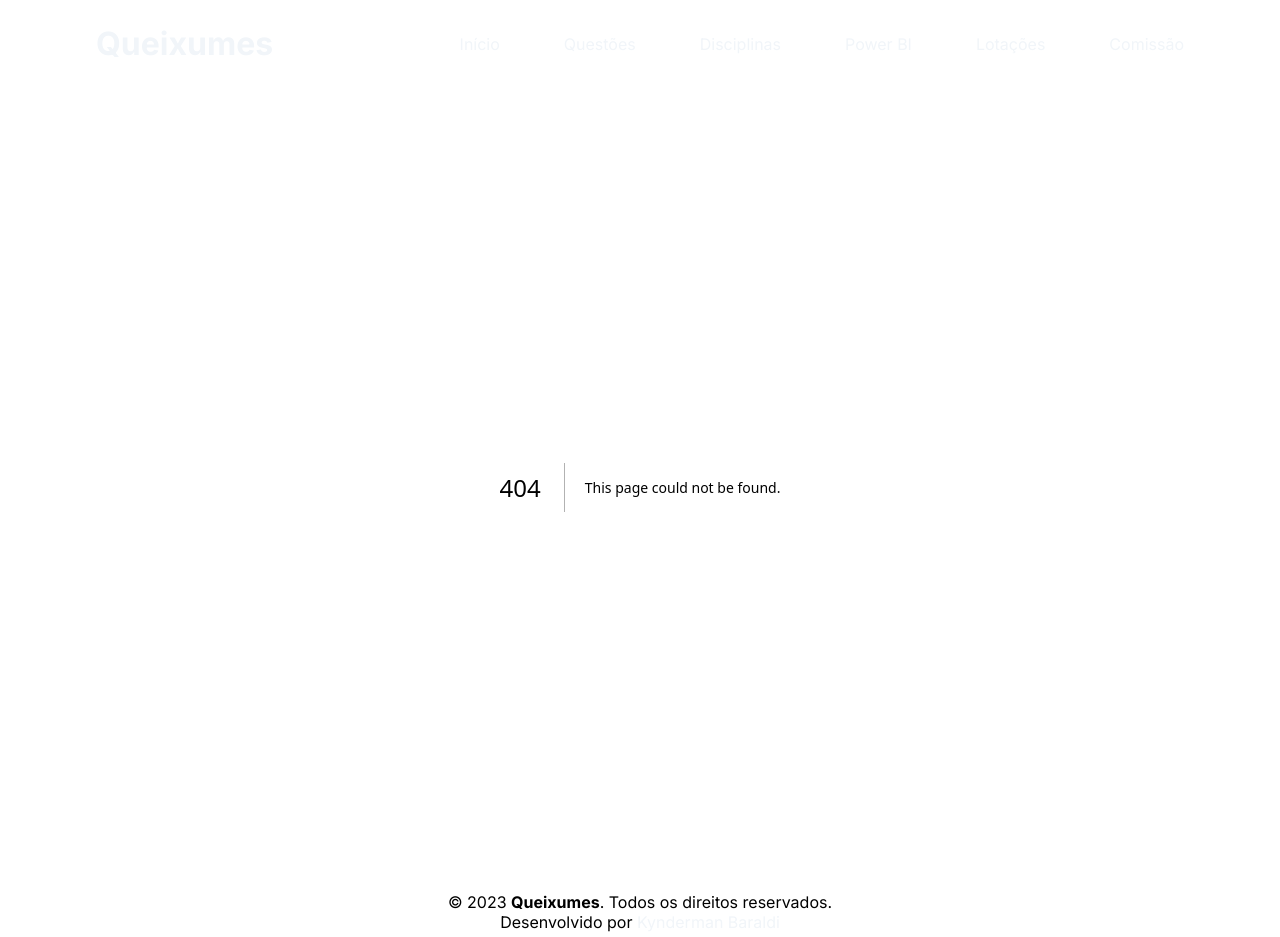
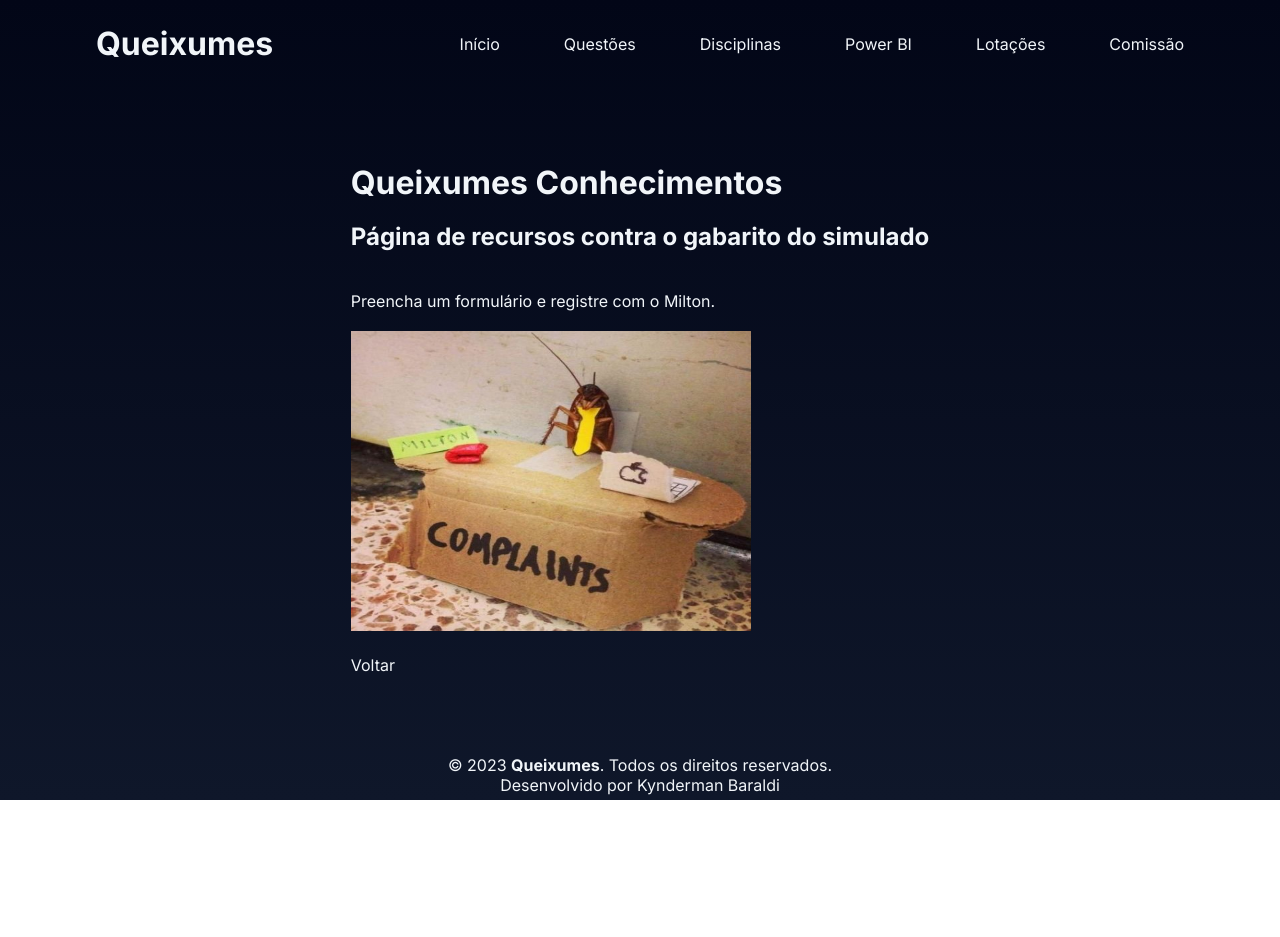
Before and after one commit to KyndermanBaraldi/queixumes, a Next.js app: page /simulado/recursos in a window 1280 px wide. Before the commit this address had no page. After the commit the page ends 800 px from the top, so only its background shows below. Built offline with nearby package versions, Linux system fonts and the light colour scheme.

Commit message:
Add página de recurso

```diff
--- /dev/null
+++ b/src/app/simulado/recursos/page.tsx
@@ -0,0 +1,37 @@
+'use client'
+import Image from 'next/image';
+import Link from 'next/link';
+
+
+const Page: React.FC = () => {
+
+
+
+  return (
+    <div className="simulado-pdf">
+
+      <h1>Queixumes Conhecimentos</h1>
+      <br />
+      <h2>Página de recursos contra o gabarito do simulado</h2>
+
+      <br />
+      <br />
+      <p>Preencha um formulário e registre com o Milton.</p>
+      <br />
+
+      <Image
+        src='/milton.jpg'
+        alt='Milton'
+        width={400}
+        height={300}
+    />
+
+    <br />
+    <br />
+    <Link href="/simulado/pdf">Voltar</Link>
+
+    </div>
+  );
+};
+
+export default Page;
--- a/src/components/Menu.tsx
+++ b/src/components/Menu.tsx
@@ -46,7 +46,7 @@ const Menu: React.FC = () => {
               </Link>
 
               <Link href="/simulado/pdf" className="nav-link" onClick={closeMenu}>
-                Simulado Oficial
+                Página do Simulado
               </Link>
 
               <hr style={{ width: "98%", margin: "10px auto"}} />
```
Also changed, not shown: src/app/simulado/pdf/page.tsx (+7 -1 lines), public/milton.jpg (added).
